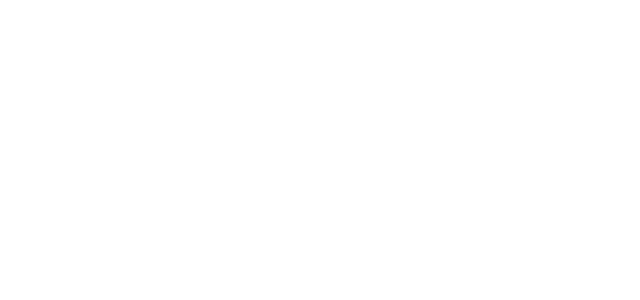
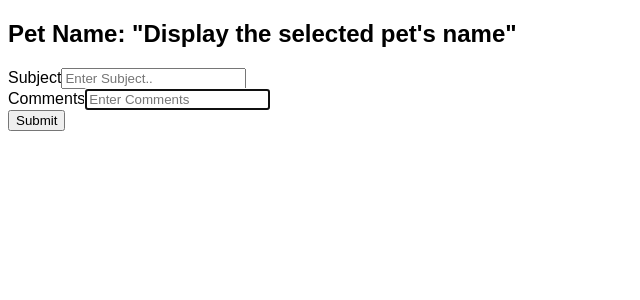
Before and after one commit to Ivo-Gatzinski/healthy-pets, a React (Create React App) app in the folder client/: page /addnote in a window 1280 px wide. Before the commit this address led to /login. Shown: the top 300 px of the page, without its empty margins (0-640 px from the left). Built offline with nearby package versions, Linux system fonts and the light colour scheme.

Commit message:
addnote.js

```diff
--- a/client/src/App.js
+++ b/client/src/App.js
@@ -31,9 +31,9 @@
             <PrivateRoute path="/vetpets">
               <VetPets />
             </PrivateRoute>
-            <PrivateRoute path="/notes">
+            <Route path="/vetnotes">
               <VetNotes />
-            </PrivateRoute>
+            </Route>
             <Route path="/vetsignup">
               <VetSignUp />
             </Route>
@@ -49,9 +49,9 @@
             <Route path="/ownersignup">
               <OwnerSignUp />
             </Route>
-            <PrivateRoute path="/addnote">
+            <Route path="/addnote">
               <AddNotes />
-            </PrivateRoute>
+            </Route>
             <PrivateRoute path="/addpet">
               <AddPets />
             </PrivateRoute>
--- a/client/src/pages/AddNotes.js
+++ b/client/src/pages/AddNotes.js
@@ -1,28 +1,43 @@
 import React from 'react';
-//import { useEffect, useState } from "react";
+import { useEffect, useState } from "react";
 //import { Link } from "react-router-dom";
 //import { useAuth } from "../util/auth";
 
+const initialFormState = {
+  subject: "",
+  comments: "",
+};
+
 export default function AddNotes() {
+  //const { isLoggedIn, login, loading, error } = useAuth();
+  const [formState, setFormState] = useState(initialFormState);
+  const handleInputChange = (evt) => {
+    const { name, value } = evt.target;
+    setFormState((prevState) => ({ ...prevState, [name]: value }));
+  };
 
+  const handleSubmit = async (evt) => {
+    evt.preventDefault();
+
+  };
+  console.log(formState);
   return (
     <div>
       <div>
         <h2>Pet Name: "Display the selected pet's name"</h2>
-        <form>
+        <form onSubmit={handleSubmit}>
           <div>
             <label>
             Subject
             </label>
             <input
               autoFocus
-              // disabled={loading}
-              id="username"
+              id="subject"
               type="text"
-              placeholder="Enter username"
-              name="username"
-              value="input a pet's name"
-              // onChange={handleInputChange}
+              placeholder="Enter Subject.."
+              name="subject"
+              value={formState.subject}
+              onChange={handleInputChange}
             />
           </div>
           <div>
@@ -31,25 +46,23 @@
             </label>
             <input
               autoFocus
-              // disabled={loading}
-              id="username"
+              id="comments"
               type="text"
-              placeholder="Enter username"
-              name="username"
-              value="input a pet's name"
-              // onChange={handleInputChange}
+              placeholder="Enter Comments"
+              name="comments"
+              value={formState.comments}
+              onChange={handleInputChange}
             />
           </div>
         </form>
         <div>
+        <div >
           <button type="submit">
-            {/* {loading ? "Loading..." : "Submit"} */}
-            Add Note
+           Submit
           </button>
+        </div>
         </div>
       </div>
     </div>
   );
 }
-
-//another example to get code from:
--- a/client/src/pages/VetNotes.js
+++ b/client/src/pages/VetNotes.js
@@ -5,18 +5,33 @@
 //import { useMutation } from '@apollo/client';
 
 
+
 export default function VetNotes() {
-  const { isLoggedIn } = useAuth();
+  //const { isLoggedIn } = useAuth();
 
-  if (!isLoggedIn) {
+  const pets = [{ name: "luna", id: 1 }, { name: "Buddy", id: 2 },{ name: "Doggy", id: 3 }];
+  const notes = [
+    { _id: 1, subject: "luna", date: "11/28", text: "blablabla" },
+    { _id: 2, subject: "Buddy", date: "11/23", text: "blablabla"},
+    { _id: 3, subject: "Doggy", date: "11/14", text: "blablabla"},
+  ];
+  // if (!isLoggedIn) {
     // redirect to home if user is logged in
-    return <Redirect to="/vetlogin" />;
-  }
+    // return <Redirect to="/vetlogin" />;
+  // }
   return (
     <div>
-        <h2>Notes for: "selected pet's name"</h2>
+        <h2>Notes for: {pets[0].name}</h2>
       <div>
-        <div> {/* Expandable cards on click */}
+      <div>
+        {notes.map(note => (
+          <div key={note._id} className="card mb-3">
+            {note.title}
+
+          </div>
+        ))}
+      </div>
+        <div>
             Note 1
         </div>
         <div>
```
